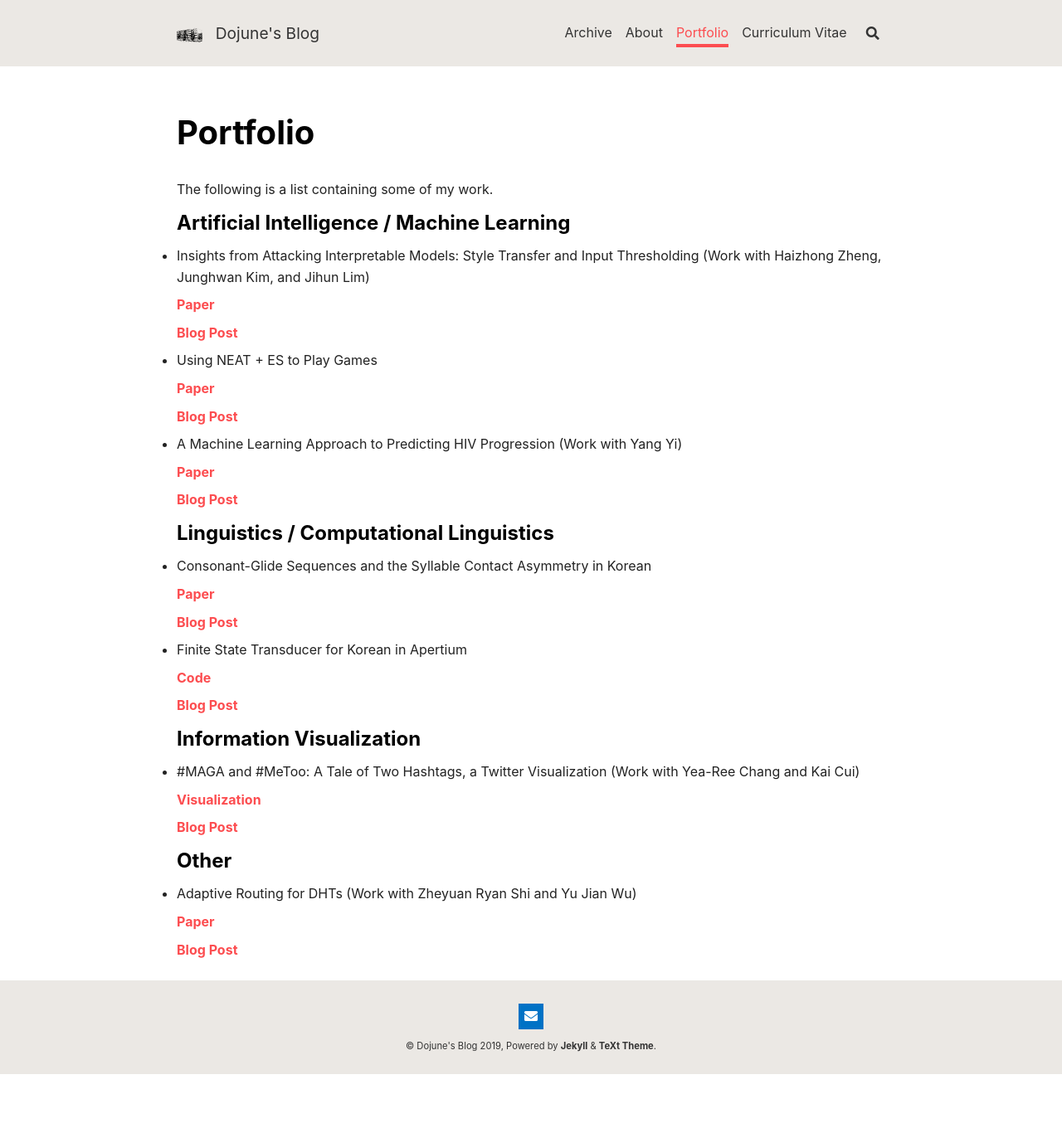
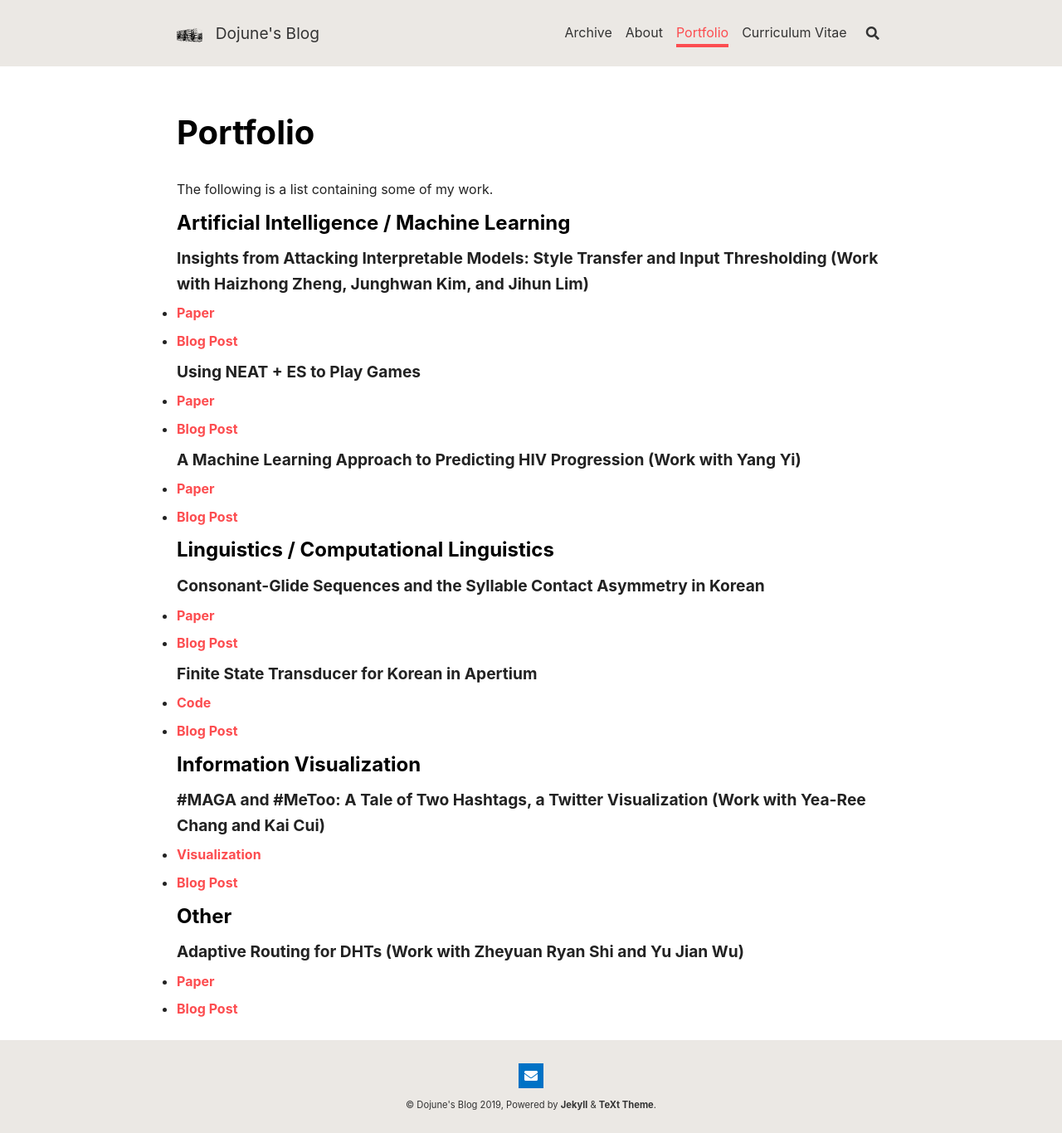
Before and after one commit to mindojune/mindojune.github.io, a Jekyll site: the page built from portfolio.md, in a window 1280 px wide. Shown: the whole page at 83% size. Built offline with Jekyll 4.4.1, drawn with Linux system fonts in a browser that asks for light colours; nearby versions of some CDN libraries; our own code applies the rules of GitHub Pages for plain Markdown files; before the commit the page ends 1295 px from its top, so only the background shows below that.

```diff
--- a/portfolio.md
+++ b/portfolio.md
@@ -11,53 +11,54 @@ The following is a list containing some of my work.
 -->
 
 ### Artificial Intelligence / Machine Learning
-- Insights from Attacking Interpretable Models: Style Transfer and Input Thresholding (Work with Haizhong Zheng, Junghwan Kim, and Jihun Lim)
 
-[Paper](https://github.com/mindojune/mindojune.github.io/blob/master/_data/eecs598_012_project.pdf)
+#### Insights from Attacking Interpretable Models: Style Transfer and Input Thresholding (Work with Haizhong Zheng, Junghwan Kim, and Jihun Lim)
 
-[Blog Post](https://mindojune.github.io/2019/08/05/01ADV.html)
+- [Paper](https://github.com/mindojune/mindojune.github.io/blob/master/_data/eecs598_012_project.pdf)
 
-- Using NEAT + ES to Play Games
+- [Blog Post](https://mindojune.github.io/2019/08/05/01ADV.html)
 
-[Paper](https://github.com/mindojune/mindojune.github.io/blob/master/_data/cs81.pdf)
+#### Using NEAT + ES to Play Games
 
-[Blog Post](https://mindojune.github.io/2019/08/05/02NEAT+ES.html)
+- [Paper](https://github.com/mindojune/mindojune.github.io/blob/master/_data/cs81.pdf)
 
-- A Machine Learning Approach to Predicting HIV Progression (Work with Yang Yi)
+- [Blog Post](https://mindojune.github.io/2019/08/05/02NEAT+ES.html)
 
-[Paper](https://github.com/mindojune/mindojune.github.io/blob/master/_data/cs68.pdf)
+#### A Machine Learning Approach to Predicting HIV Progression (Work with Yang Yi)
 
-[Blog Post](https://mindojune.github.io/2019/08/05/03ML_HIV.html)
+- [Paper](https://github.com/mindojune/mindojune.github.io/blob/master/_data/cs68.pdf)
+
+- [Blog Post](https://mindojune.github.io/2019/08/05/03ML_HIV.html)
 
 
 ### Linguistics / Computational Linguistics
-- Consonant-Glide Sequences and the Syllable Contact Asymmetry in Korean
+#### Consonant-Glide Sequences and the Syllable Contact Asymmetry in Korean
 
-[Paper](https://github.com/mindojune/mindojune.github.io/blob/master/_data/ling85.pdf)
+- [Paper](https://github.com/mindojune/mindojune.github.io/blob/master/_data/ling85.pdf)
 
-[Blog Post](https://mindojune.github.io/2019/08/05/04PHON.html)
+- [Blog Post](https://mindojune.github.io/2019/08/05/04PHON.html)
 
-- Finite State Transducer for Korean in Apertium
+#### Finite State Transducer for Korean in Apertium
 
-[Code](https://github.com/mindojune/kor-transducer)
+- [Code](https://github.com/mindojune/kor-transducer)
 
-[Blog Post](https://mindojune.github.io/2019/08/05/05FST.html)
+- [Blog Post](https://mindojune.github.io/2019/08/05/05FST.html)
 
 
 ### Information Visualization
-- #MAGA and #MeToo: A Tale of Two Hashtags, a Twitter Visualization (Work with Yea-Ree Chang and Kai Cui)
+#### #MAGA and #MeToo: A Tale of Two Hashtags, a Twitter Visualization (Work with Yea-Ree Chang and Kai Cui)
 
-[Visualization](https://cyearee.github.io/twitter_visualization/index.html)
+- [Visualization](https://cyearee.github.io/twitter_visualization/index.html)
 
-[Blog Post](https://mindojune.github.io/2019/08/05/06VIZ.html)
+- [Blog Post](https://mindojune.github.io/2019/08/05/06VIZ.html)
 
 
 ### Other
-- Adaptive Routing for DHTs (Work with Zheyuan Ryan Shi and Yu Jian Wu)
+#### Adaptive Routing for DHTs (Work with Zheyuan Ryan Shi and Yu Jian Wu)
 
-[Paper](https://github.com/mindojune/mindojune.github.io/blob/master/_data/cs87_project.pdf)
+- [Paper](https://github.com/mindojune/mindojune.github.io/blob/master/_data/cs87_project.pdf)
 
-[Blog Post](https://mindojune.github.io/2019/08/05/07DHT.html)
+- [Blog Post](https://mindojune.github.io/2019/08/05/07DHT.html)
 <!---
 Should I include every work that's appropriate in length and quality, without considering its relevance?
 -->
```
